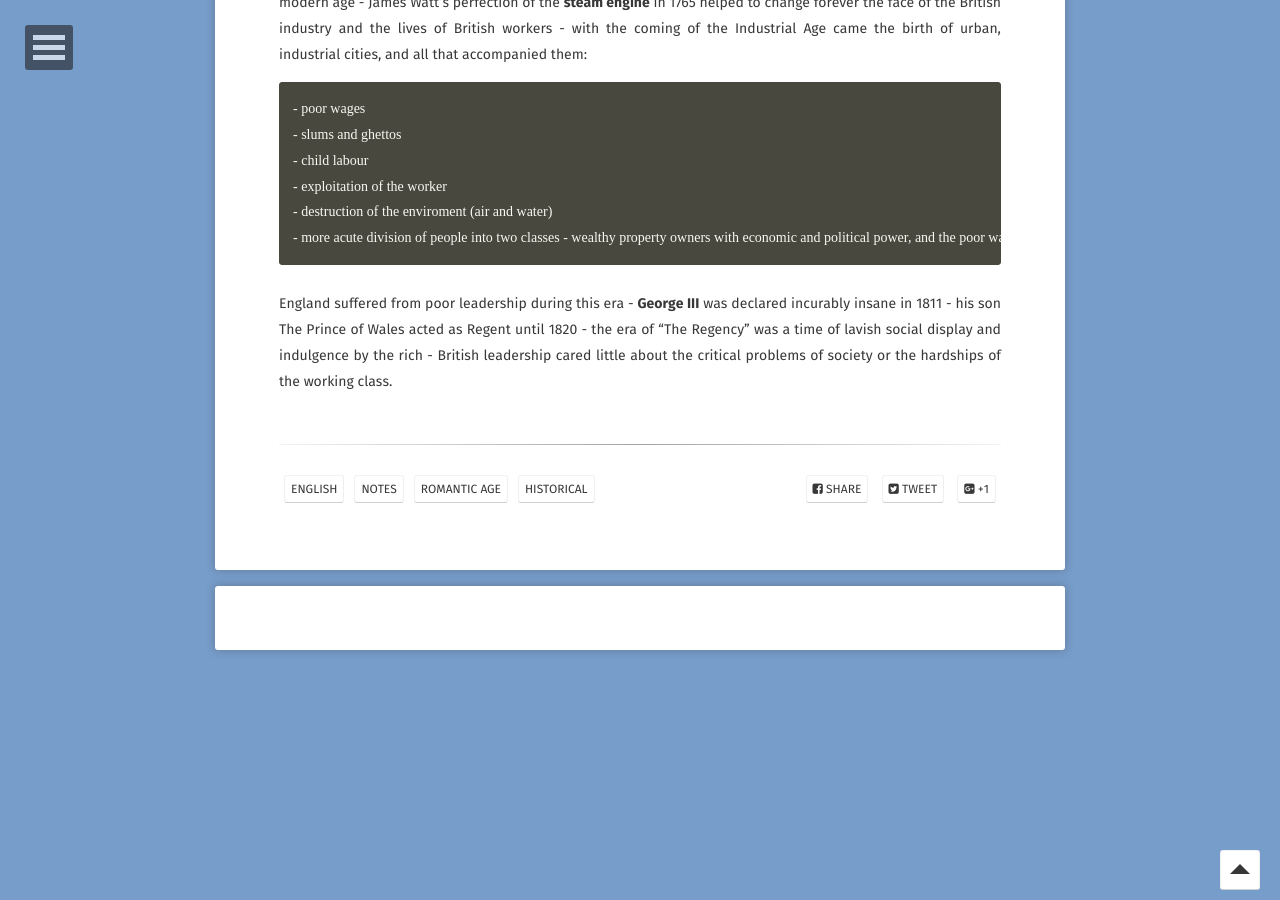
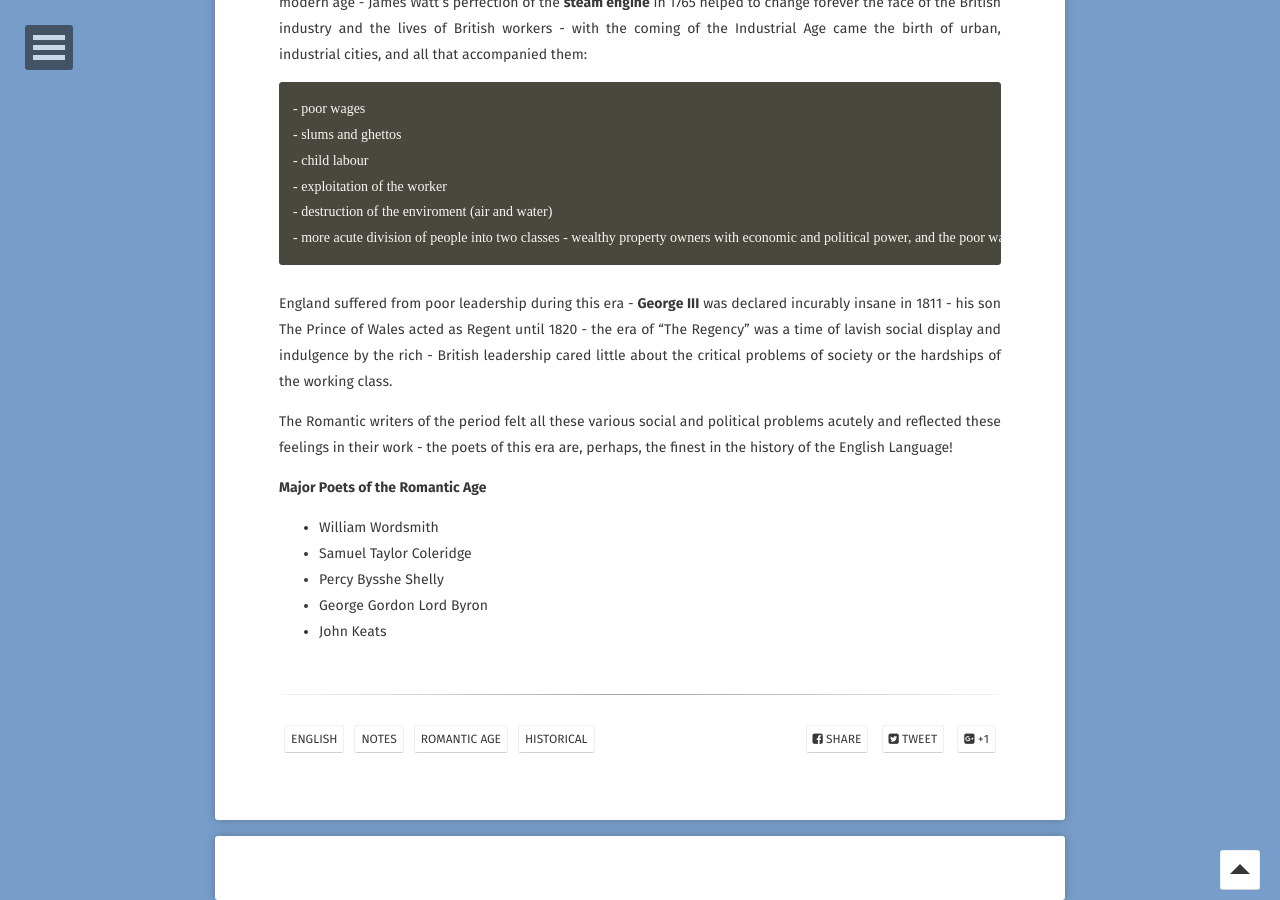
Before and after one commit to EthenStrine/site, a Jekyll site: the page built from _posts/2019-03-13-romantic-age.md, in a window 1280 px wide and 900 px high, scrolled down 1570 px. Built offline with Jekyll 4.4.1, drawn with Linux system fonts in a browser that asks for light colours; some web fonts are replaced; comment, search, counter and statistics services are not loaded; some of the changed text lies outside the part shown.

Commit message:
Update 2019-03-13-romantic-age.md

```diff
--- a/_posts/2019-03-13-romantic-age.md
+++ b/_posts/2019-03-13-romantic-age.md
@@ -47,3 +47,12 @@ Even more important, however, was the influence of the Industrial Revolution, wh
     - more acute division of people into two classes - wealthy property owners with economic and political power, and the poor wage earners with no rights or possessions.
 
 England suffered from poor leadership during this era - **George III** was declared incurably insane in 1811 - his son The Prince of Wales acted as Regent until 1820 - the era of "The Regency" was a time of lavish social display and indulgence by the rich - British leadership cared little about the critical problems of society or the hardships of the working class.
+
+The Romantic writers of the period felt all these various social and political problems acutely and reflected these feelings in their work - the poets of this era are, perhaps, the finest in the history of the English Language!
+
+**Major Poets of the Romantic Age**
+- William Wordsmith
+- Samuel Taylor Coleridge
+- Percy Bysshe Shelly
+- George Gordon Lord Byron
+- John Keats
```
